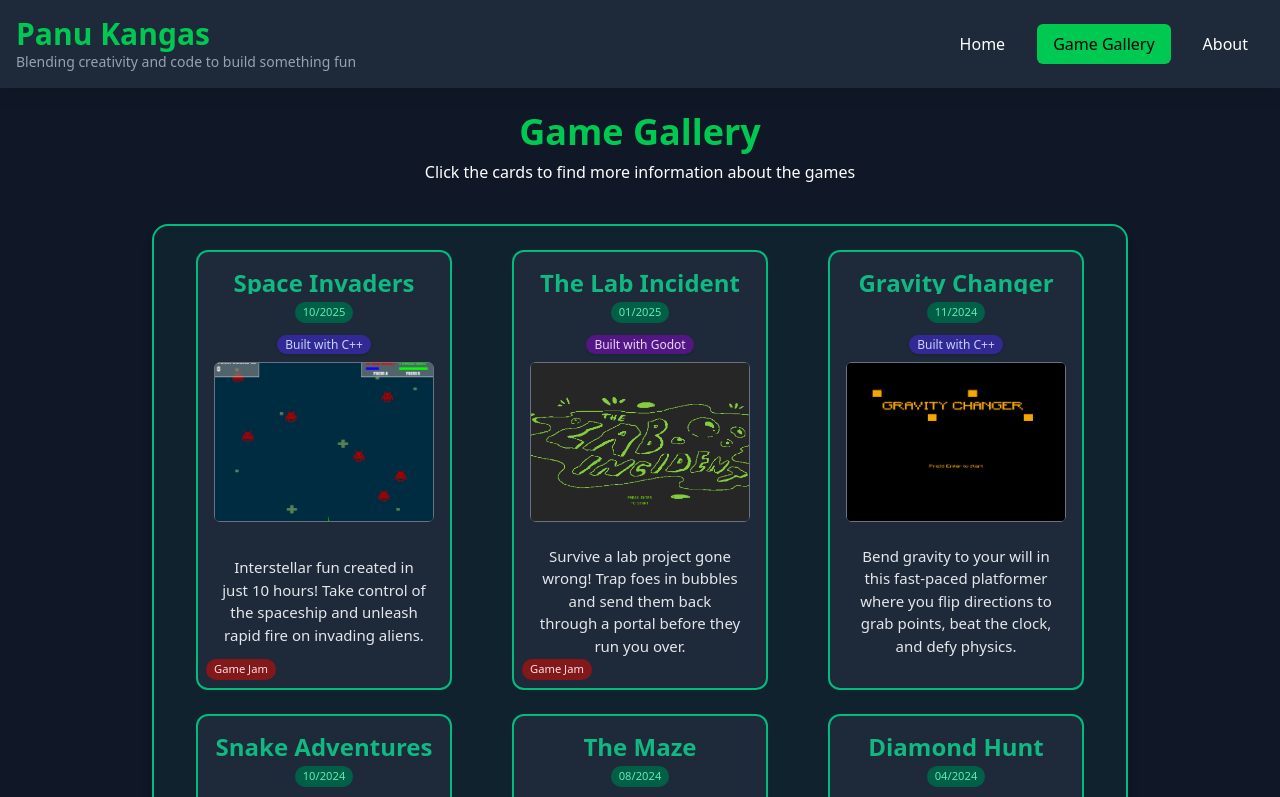
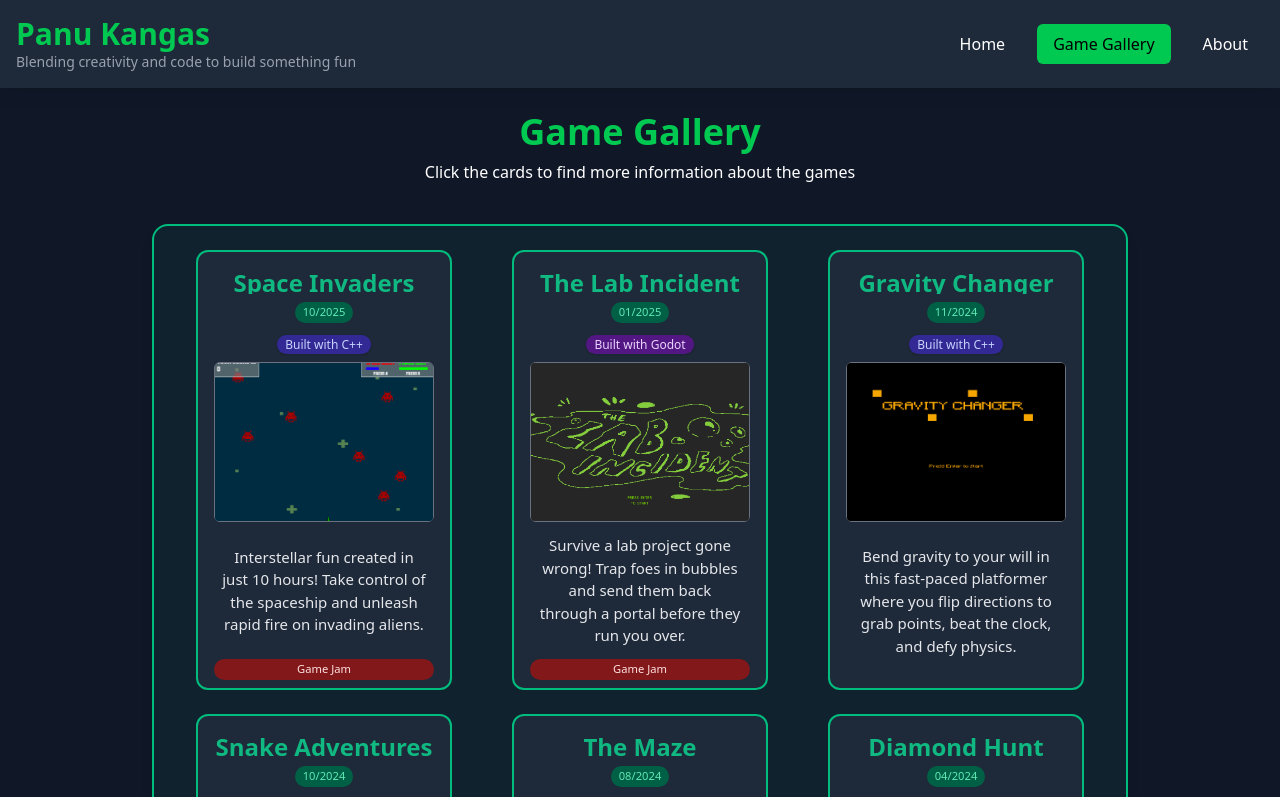
Before and after one commit to panu-kangas/game-portfolio, a React (Vite) app: page /gallery in a window 1280 px wide. Shown: the top 797 px of the page. Built offline with nearby package versions, Linux system fonts and the light colour scheme.

Commit message:
Edited the game jam lable a bit

```diff
--- a/src/components/GameCard.tsx
+++ b/src/components/GameCard.tsx
@@ -101,12 +101,14 @@ const GameCard = (props: GameCardProps & {
         </div>
 
 		{isGameJam && (
-			<span
-				className="absolute bottom-2 left-2 text-[0.7rem] text-red-100 bg-red-900 px-2 py-[2px] rounded-full w-fit"
-			>
-				Game Jam
-			</span>
+		<span
+			className="text-[0.7rem] text-red-100 bg-red-900 px-2 py-[2px] rounded-full text-center"
+			style={{ transform: 'translateY(8px)' }}
+		>
+			Game Jam
+		</span>
 		)}
+
 
 
       </div>
```
